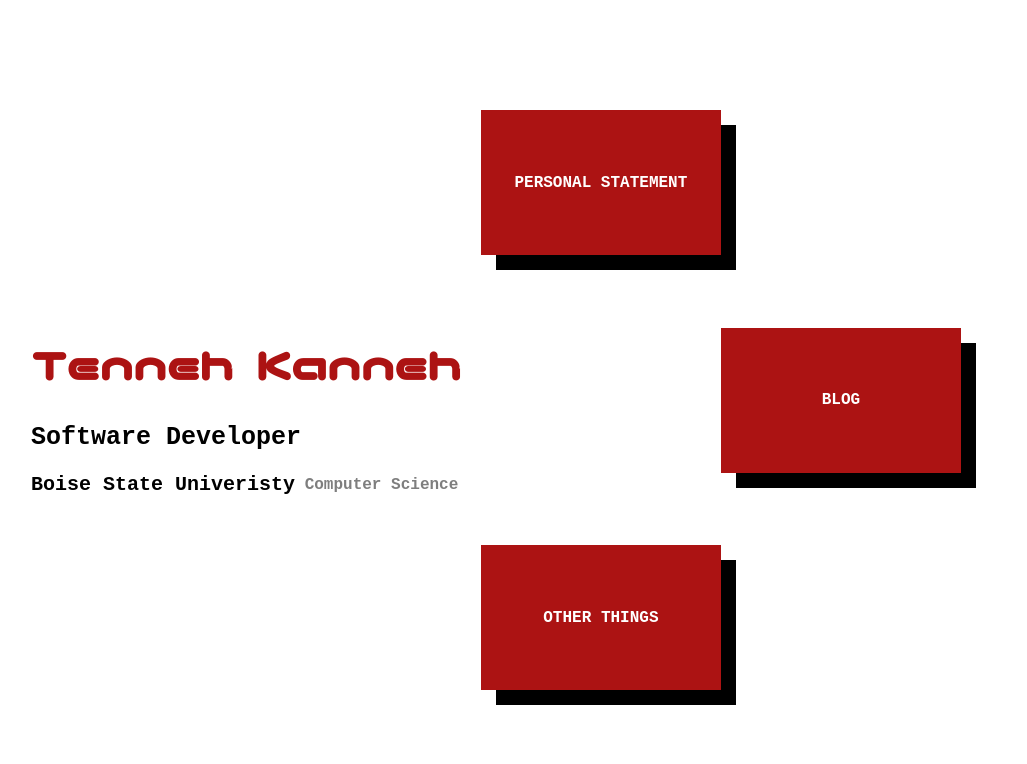
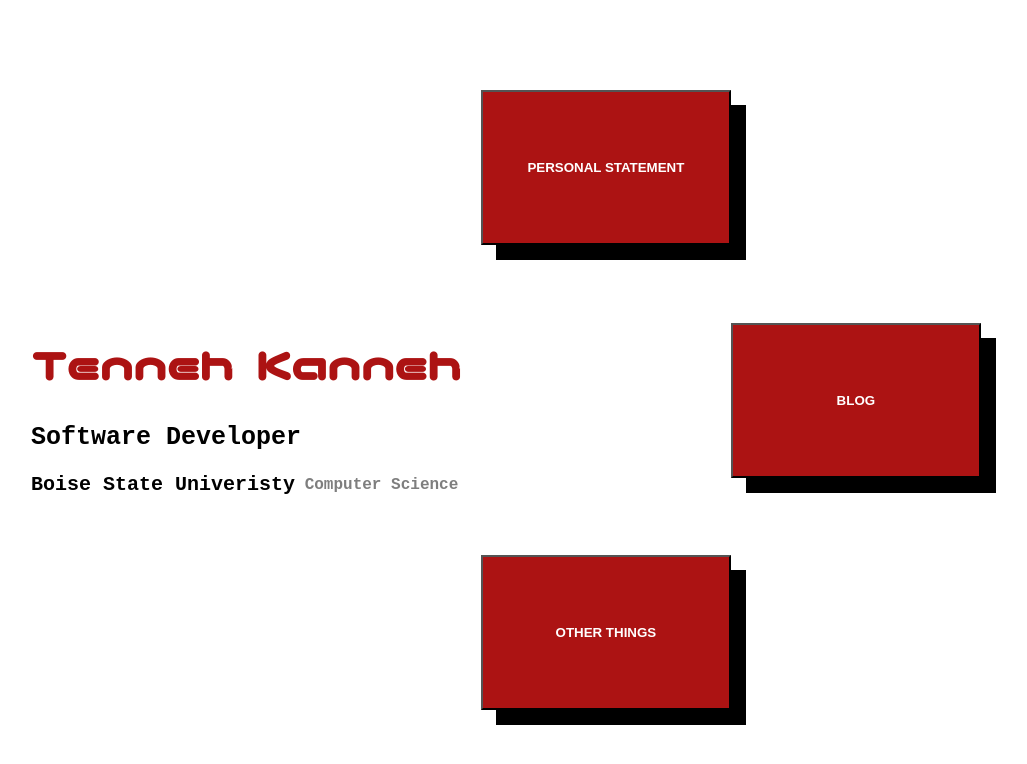
Before and after one commit to tennehkanneh/personal-website, a plain HTML site: page public/pages/about.html in a window 1280 px wide. Shown: the whole page, without its empty margins (69-1096 px from the left). Drawn offline with Linux system fonts and the light colour scheme; files that its build step writes are made by us from their sources.

Commit message:
Change cards to buttons so they can dinamiclly load content.

```diff
--- a/public/css/about.css
+++ b/public/css/about.css
@@ -68,16 +68,17 @@
     margin: 0; /* Remove default h4 margins */
 }
 
-.cards-container div {
+.cards-container button {
     background-color: #AC1313;
+    border-radius: 0px;
 
     color: white;
     padding: 20px;
     text-align: center;
 
     /* Size of Cards */
-    width: 200px;
-    height: 105px;
+    width: 250px;
+    height: 155px;
 
     /* Center Text in Box */
     display: flex;
@@ -119,8 +120,9 @@
 
 }
 
-.cards-container div:hover {
+.cards-container button:hover {
     transform: translateY(-5px); /* Slightly move up on hover */
     transition: transform 0.3s ease; /* Smooth transition */
     box-shadow: 8px 8px 15px #FB9B00; /* make shadow larger on hover */
+    border-color: #AC1313;
 }
--- /dev/null
+++ b/public/js/about.js
@@ -0,0 +1,6 @@
+function aboutContent(contentID) {
+    document.getElementById('contentID').addEventListener('click', function() {
+
+        console.log(contentID + 'clicked');
+    });
+}
--- a/public/pages/about.html
+++ b/public/pages/about.html
@@ -5,8 +5,8 @@
 </head>
 
 <body>
-  <!----------------------------------------- START OF: Name, School, Major, etc. ----------------------------------------->
   <div class="container">
+    <!----------------------------------------- START OF: Name, School, Major, etc. ----------------------------------------->
     <aside class="info">
       <h1 style="font-size:45px;">Tenneh Kanneh</h1>
       <h2 style="font-size: 25px;">Software Developer</h2>
@@ -16,35 +16,29 @@
           Computer Science</h3>
       </span>
     </aside>
-
     <!----------------------------------------- END OF: Name, School, Major, etc. ----------------------------------------->
 
 
+    <!------------------------------------------------- START OF: Content ------------------------------------------------->
+    <main class="main">
+      <!----------------------------- START OF: Cards (Personal Statment, Blog, Other Things) ------------------------------->
+      <div class="cards-container">
+        <button onclick="aboutContent('personal-statement')" id="personal-statement">
+          <h4>PERSONAL STATEMENT</h4>
+        </button>
 
-    <!----------------------------- START OF: Cards (Personal Statment, Blog, Other Things) ------------------------------->
-    <main class="main">
+        <button onclick="aboutContent('blog')" id="blog">
+          <h4>BLOG</h4>
+        </button>
 
-      <div class="cards-container">
-
-        <div id="personal-statement">
-          <h4>PERSONAL STATEMENT</h4>
-        </div>
-
-        <div id="blog">
-          <h4>BLOG</h4>
-        </div>
-
-        <div id="other-things">
+        <button onclick="aboutContent('other-things')" id="other-things">
           <h4>OTHER THINGS</h4>
-        </div>
+          </butoon>
       </div>
 
-  </div>
-
-
-  <!----------------------------- END OF: Cards (Personal Statment, Blog, Other Things) ---------------------------------->
-
-  </main>
+      <!----------------------------- END OF: Cards (Personal Statment, Blog, Other Things) ---------------------------------->
+    </main>
+    <!---------------------------------------------------- END OF: Content ---------------------------------------------------->
   </div>
 </body>
 
```
